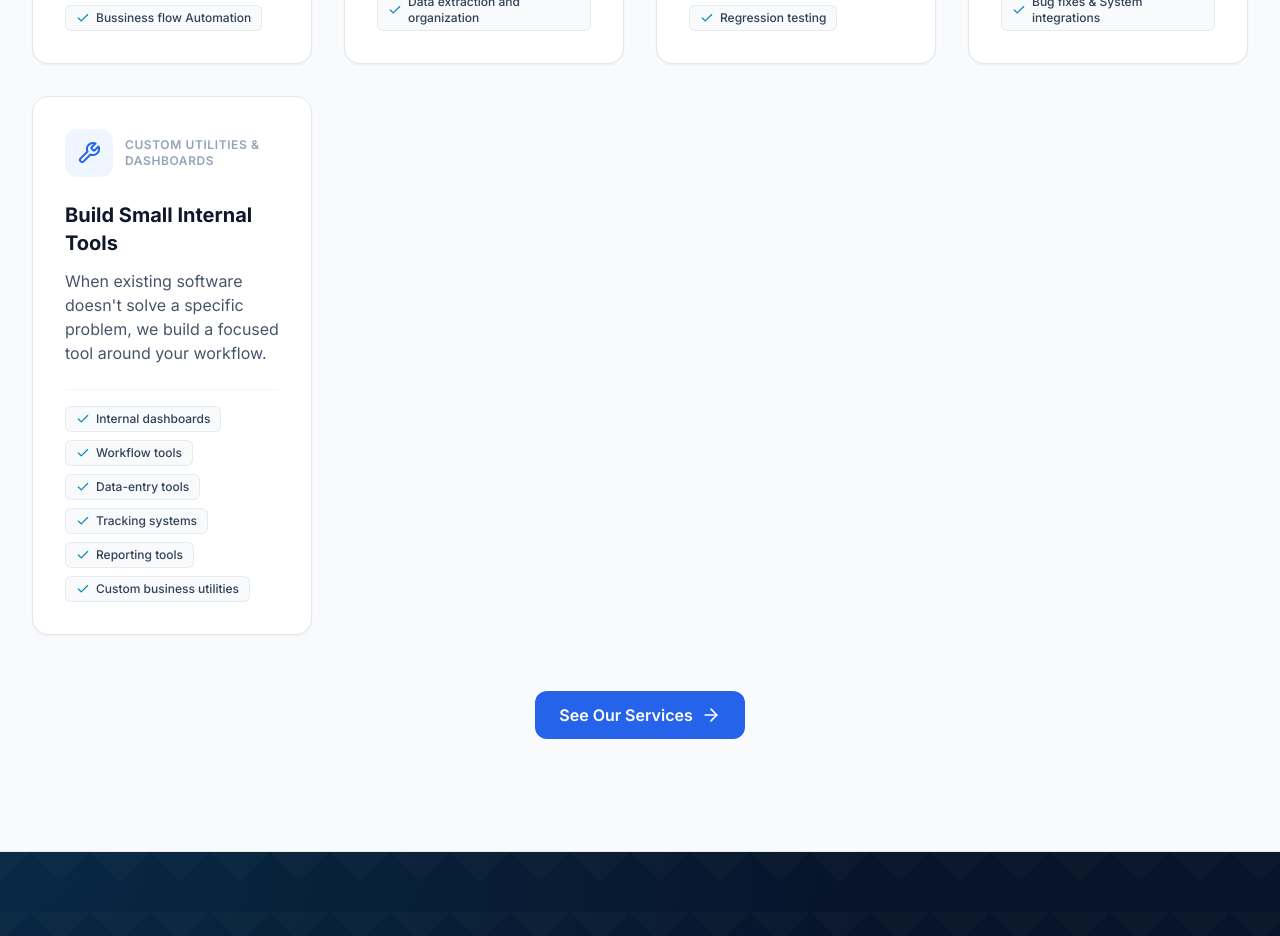
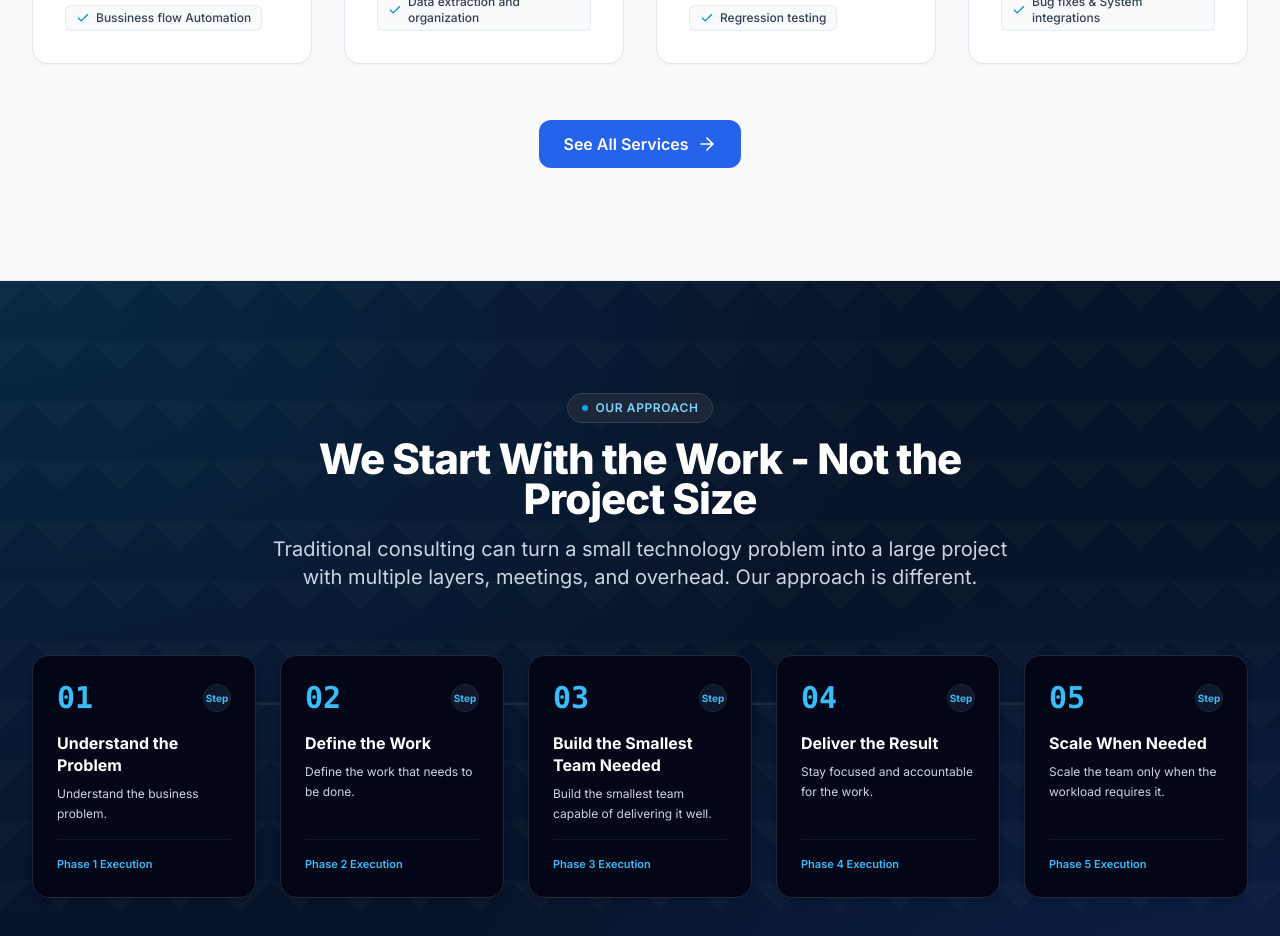
Before and after one commit to Pragmatto/Pragmatto, a React (Vite) app: page / in a window 1280 px wide. Shown: the part 2900-3836 px from the top of the page. Built offline with nearby package versions, Linux system fonts and the light colour scheme.

Commit message:
Changed the services section in home page

```diff
--- a/src/components/home/ServicesSection.jsx
+++ b/src/components/home/ServicesSection.jsx
@@ -7,6 +7,8 @@ import { ArrowRight } from "lucide-react";
 
 export function ServicesSection({ onNavigate }) {
   const { services } = siteContent;
+  // Display only the first 4 services on the Home Page for a perfectly symmetrical 2x2 grid
+  const featuredServices = services.slice(0, 4);
 
   return (
     <section className="py-20 lg:py-28 bg-slate-50 relative overflow-hidden border-b border-slate-200/80">
@@ -18,8 +20,9 @@ export function ServicesSection({ onNavigate }) {
           align="center"
         />
 
-        <div className="grid grid-cols-1 md:grid-cols-2 lg:grid-cols-4 gap-8 mt-12">
-          {services.map((service) => (
+        {/* Perfectly Symmetrical 2x2 Grid (4 Services) */}
+        <div className="grid grid-cols-1 md:grid-cols-2 lg:grid-cols-4 gap-6 sm:gap-8 items-stretch mt-12">
+          {featuredServices.map((service) => (
             <ServiceCard
               key={service.id}
               title={service.title}
@@ -31,14 +34,15 @@ export function ServicesSection({ onNavigate }) {
           ))}
         </div>
 
-        <div className="mt-14 text-center ">
+        {/* CTA Button to navigate to the Services Page for all remaining services */}
+        <div className="mt-14 text-center">
           <Button
             variant="primary"
             size="md"
             icon={ArrowRight}
             onClick={() => onNavigate && onNavigate("services")}
           >
-            See Our Services
+            See All Services
           </Button>
         </div>
       </div>
```
